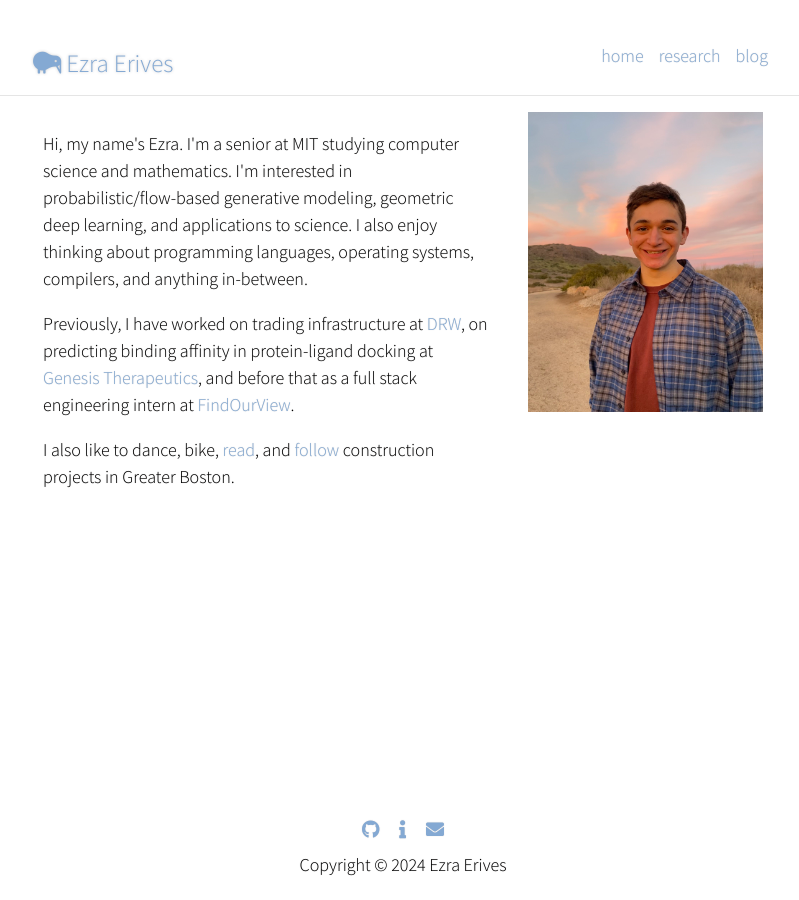
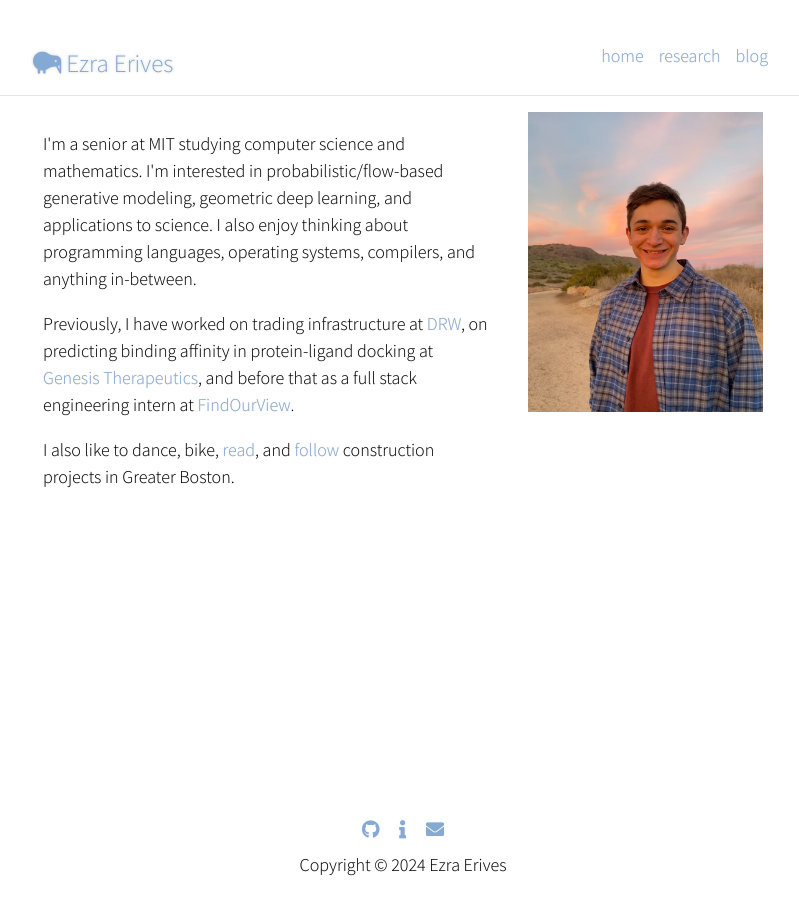
Before and after one commit to eje24/eje24.github.io, a Jekyll site: the page built from index.html, in a window 1280 px wide. Shown: the whole page, without its empty margins (237-1036 px from the left). Built offline with Jekyll 4.4.1, drawn with Linux system fonts in a browser that asks for light colours; nearby versions of some CDN libraries.

Commit message:
Minor change

```diff
--- a/index.html
+++ b/index.html
@@ -5,7 +5,7 @@ title:
 <div class="container" style="flex: 1 0 auto; display: flex; flex-direction: column; font-size: large;">
     <div style="display: flex; flex-direction: row; justify-content: flex-start;">
         <div id="bio" class='pull-left' style='flex-grow: 1; padding-right: 20px;'>
-            <p>  Hi, my name's Ezra. I'm a senior at MIT studying computer science and mathematics. I'm interested in probabilistic/flow-based generative modeling, geometric deep learning, and applications to science. I also enjoy thinking about programming languages, operating systems, compilers, and anything in-between.  </p>
+            <p>  I'm a senior at MIT studying computer science and mathematics. I'm interested in probabilistic/flow-based generative modeling, geometric deep learning, and applications to science. I also enjoy thinking about programming languages, operating systems, compilers, and anything in-between.  </p>
 
             <p> Previously, I have worked on trading infrastructure at <a href="https://drw.com">DRW</a>, on predicting binding affinity in protein-ligand docking at <a href='https://www.genesistherapeutics.ai'>Genesis Therapeutics</a>, and before that as a full stack engineering intern at <a href="https://www.findourview.com/">FindOurView</a>. </p>
             <p> I also like to dance, bike, <a href="https://www.goodreads.com/user/show/144083087-ezra-erives">read</a>, and
```
